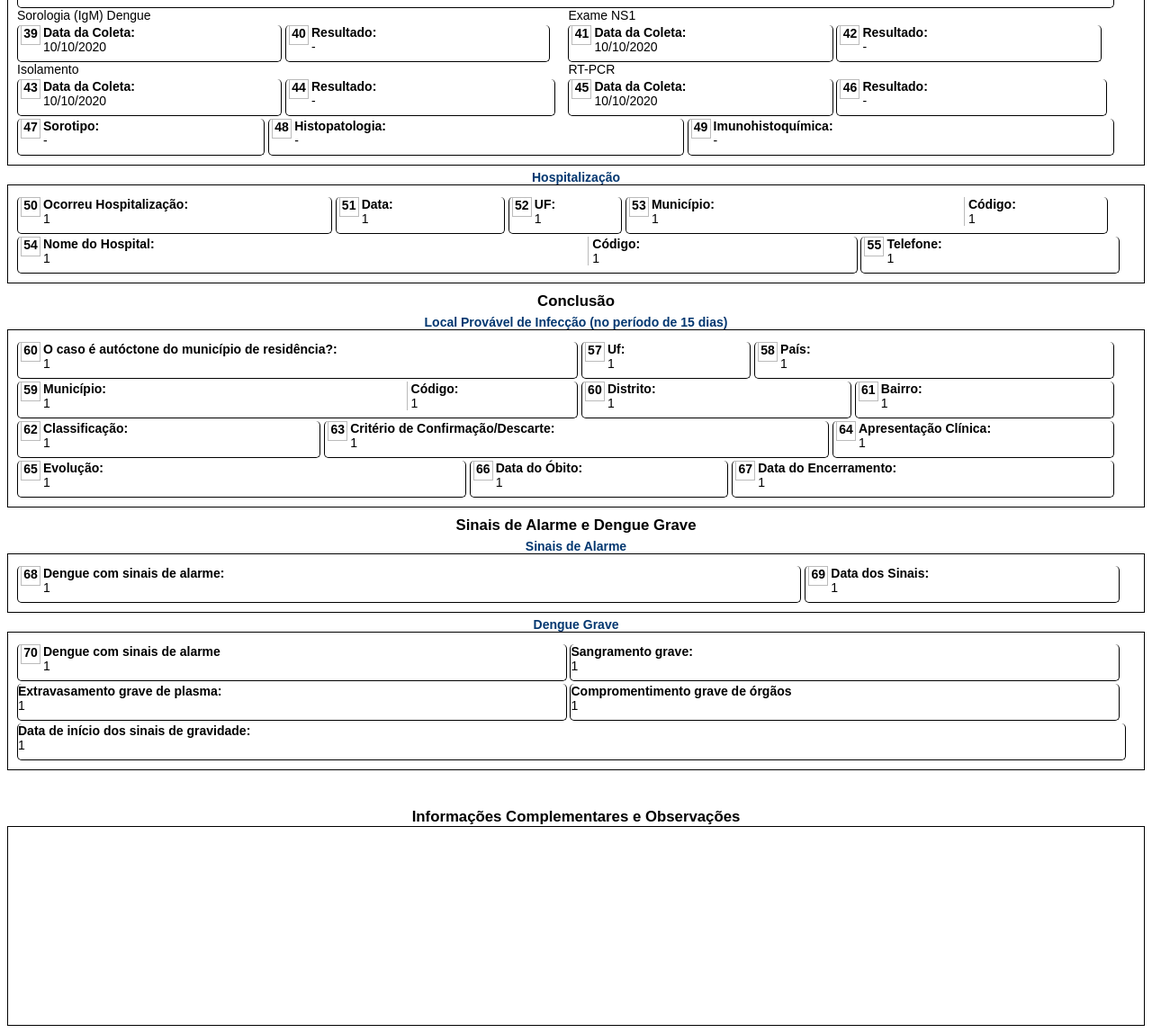
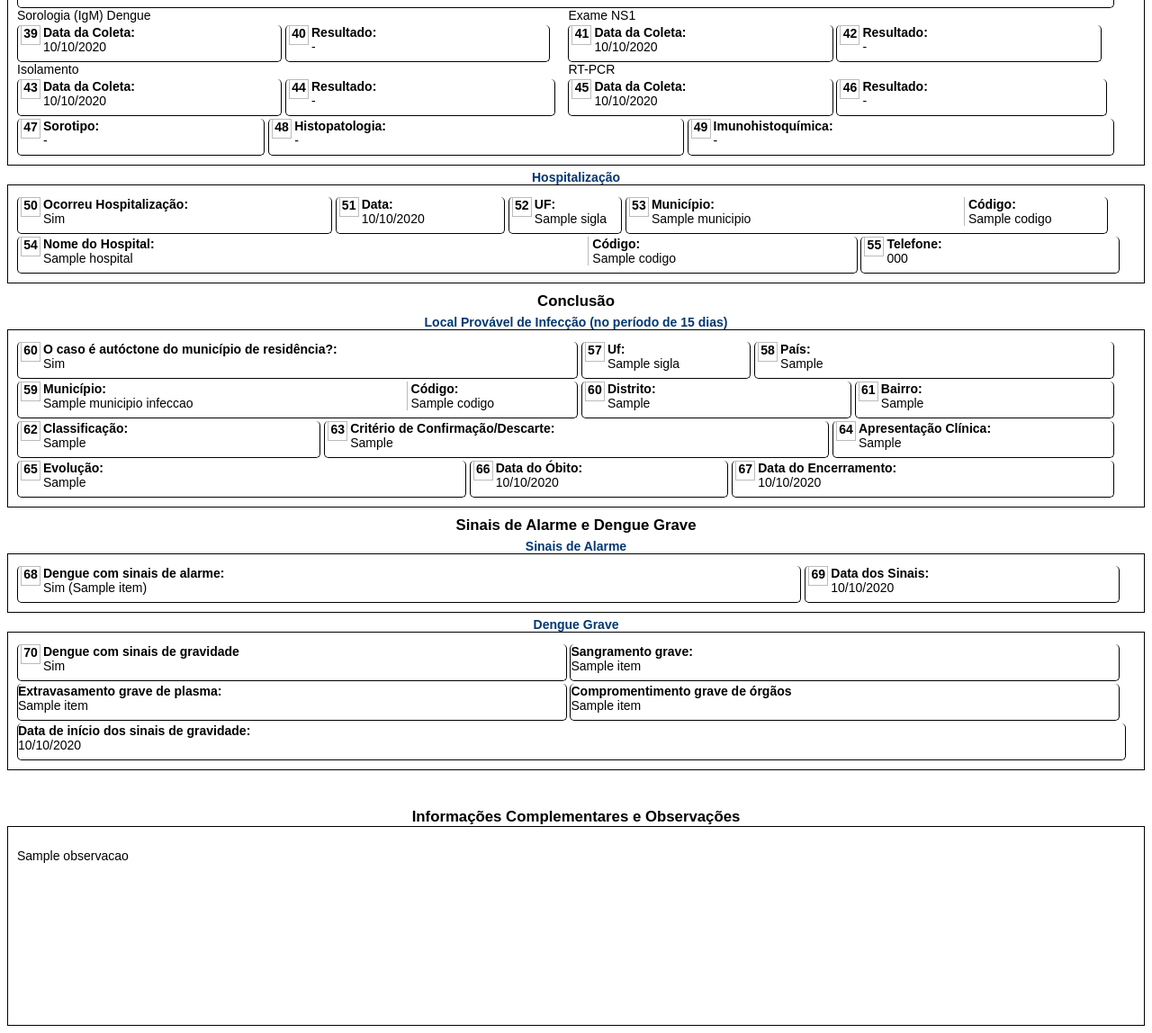
Before and after one commit to brenokcc/notifica, a Django app: template backend/api/templates/ficha.html in a window 1280 px wide. Shown: the part 1300-2448 px from the top of the page at 90% size. Run offline with Django 4.2, Linux system fonts and the light colour scheme; the template is opened without the code that fills it: most values are stand-ins (such as "Sample title", 1, 10 or a date in 2020).

Commit message:
Continuação da implementação

```diff
--- a/backend/api/endpoints/notificacaoindividual.py
+++ b/backend/api/endpoints/notificacaoindividual.py
@@ -43,7 +43,7 @@ class Imprimir(endpoints.InstanceEndpoint[NotificacaoIndividual]):
 
     def get(self):
         if self.request.GET.get('view'):
-            return self.render(dict(obj=self.instance), "ficha.html", pdf=False)
+            return self.render(dict(obj=self.instance), "ficha.html", pdf=True)
         else:
             return FileViewer(self.get_api_url(self.instance.pk) + '?view=1')
 
--- a/backend/api/templates/ficha.html
+++ b/backend/api/templates/ficha.html
@@ -482,44 +482,44 @@
             <div class="item" style="width: 28%">
                 <div class="number">50</div>
                 <div class="cell">
-                    <label>Ocorreu Hospitalização:</label><div>{{ obj.pk }}</div>
+                    <label>Ocorreu Hospitalização:</label><div>{{ obj.hospitalizacao|yesno:"Sim,Não" }}</div>
                 </div>
             </div>
             <div class="item" style="width: 15%">
                 <div class="number">51</div>
                 <div class="cell">
-                    <label>Data:</label><div>{{ obj.pk }}</div>
+                    <label>Data:</label><div>{{ obj.data_hospitalizacao|date:"d/m/Y"|default:"-" }}</div>
                 </div>
             </div>
             <div class="item" style="width: 10%">
                 <div class="number">52</div>
                 <div class="cell">
-                    <label>UF:</label><div>{{ obj.pk }}</div>
+                    <label>UF:</label><div>{{ obj.hospital.municipio.estado.sigla|default:"-" }}</div>
                 </div>
             </div>
             <div class="item" style="width: 43%">
                 <div class="number">53</div>
                 <div class="cell first">
-                    <label>Município:</label><div>{{ obj.pk }}</div>
+                    <label>Município:</label><div>{{ obj.hospital.municipio.nome|default:"-" }}</div>
                 </div>
                 <div class="cell">
-                    <label>Código:</label><div>{{ obj.pk }}</div>
+                    <label>Código:</label><div>{{ obj.hospital.municipio.codigo|default:"-" }}</div>
                 </div>
             </div>
 
             <div class="item" style="width: 75%">
                 <div class="number">54</div>
                 <div class="cell first">
-                    <label>Nome do Hospital:</label><div>{{ obj.pk }}</div>
+                    <label>Nome do Hospital:</label><div>{{ obj.hospital.nome|default:"-" }}</div>
                 </div>
                 <div class="cell">
-                    <label>Código:</label><div>{{ obj.pk }}</div>
+                    <label>Código:</label><div>{{ obj.hospital.codigo|default:"-" }}</div>
                 </div>
             </div>
             <div class="item" style="width: 23%">
                 <div class="number">55</div>
                 <div class="cell">
-                    <label>Telefone:</label><div>{{ obj.pk }}</div>
+                    <label>Telefone:</label><div>{{ obj.hospital.telefone|default:"-" }}</div>
                 </div>
             </div>
         </div>
@@ -530,79 +530,79 @@
             <div class="item" style="width: 50%">
                 <div class="number">60</div>
                 <div class="cell">
-                    <label>O caso é autóctone do município de residência?:</label><div>{{ obj.pk }}</div>
+                    <label>O caso é autóctone do município de residência?:</label><div>{{ obj.autoctone|yesno:"Sim,Não" }}</div>
                 </div>
             </div>
             <div class="item" style="width: 15%">
                 <div class="number">57</div>
                 <div class="cell">
-                    <label>Uf:</label><div>{{ obj.pk }}</div>
+                    <label>Uf:</label><div>{{ obj.municipio_infeccao.estado.sigla }}</div>
                 </div>
             </div>
             <div class="item" style="width: 32%">
                 <div class="number">58</div>
                 <div class="cell">
-                    <label>País:</label><div>{{ obj.pk }}</div>
+                    <label>País:</label><div>{{ obj.pais_infeccao }}</div>
                 </div>
             </div>
 
             <div class="item" style="width: 50%">
                 <div class="number">59</div>
                 <div class="cell first">
-                    <label>Município:</label><div>{{ obj.pk }}</div>
+                    <label>Município:</label><div>{{ obj.municipio_infeccao.nome }}</div>
                 </div>
                 <div class="cell">
-                    <label>Código:</label><div>{{ obj.pk }}</div>
+                    <label>Código:</label><div>{{ obj.municipio_infeccao.codigo }}</div>
                 </div>
             </div>
             <div class="item" style="width: 24%">
                 <div class="number">60</div>
                 <div class="cell">
-                    <label>Distrito:</label><div>{{ obj.pk }}</div>
+                    <label>Distrito:</label><div>{{ obj.distrito_infeccao }}</div>
                 </div>
             </div>
             <div class="item" style="width: 23%">
                 <div class="number">61</div>
                 <div class="cell">
-                    <label>Bairro:</label><div>{{ obj.pk }}</div>
+                    <label>Bairro:</label><div>{{ obj.bairro_infeccao }}</div>
                 </div>
             </div>
 
             <div class="item" style="width: 27%">
                 <div class="number">62</div>
                 <div class="cell">
-                    <label>Classificação:</label><div>{{ obj.pk }}</div>
+                    <label>Classificação:</label><div>{{ obj.classificacao_infeccao }}</div>
                 </div>
             </div>
             <div class="item" style="width: 45%">
                 <div class="number">63</div>
                 <div class="cell">
-                    <label>Critério de Confirmação/Descarte:</label><div>{{ obj.pk }}</div>
+                    <label>Critério de Confirmação/Descarte:</label><div>{{ obj.criterio_confirmacao }}</div>
                 </div>
             </div>
             <div class="item" style="width: 25%">
                 <div class="number">64</div>
                 <div class="cell">
-                    <label>Apresentação Clínica:</label><div>{{ obj.pk }}</div>
+                    <label>Apresentação Clínica:</label><div>{{ obj.apresentacao_clinica }}</div>
                 </div>
             </div>
 
             <div class="item" style="width: 40%">
                 <div class="number">65</div>
                 <div class="cell">
-                    <label>Evolução:</label><div>{{ obj.pk }}</div>
+                    <label>Evolução:</label><div>{{ obj.evolucao_caso }}</div>
                 </div>
             </div>
             <div class="item" style="width: 23%">
                 <div class="number">66</div>
                 <div class="cell">
-                    <label>Data do Óbito:</label><div>{{ obj.pk }}</div>
+                    <label>Data do Óbito:</label><div>{{ obj.data_obito|date:"d/m/Y"|default:"-" }}</div>
                 </div>
             </div>
             <div class="item" style="width: 34%">
                 <div class="number">67</div>
                 <div class="cell">
-                    <label>Data do Encerramento:</label><div>{{ obj.pk }}</div>
+                    <label>Data do Encerramento:</label><div>{{ obj.data_encerramento|date:"d/m/Y"|default:"-" }}</div>
                 </div>
             </div>
         </div>
@@ -613,13 +613,19 @@
             <div class="item" style="width: 70%">
                 <div class="number">68</div>
                 <div class="cell">
-                    <label>Dengue com sinais de alarme:</label><div>{{ obj.pk }}</div>
+                    <label>Dengue com sinais de alarme:</label>
+                    <div>
+                        {{ obj.dengue_com_sinais_de_alarme|yesno:"Sim,Não" }}
+                        {% if obj.dengue_com_sinais_de_alarme %}
+                            ({% for item in obj.sinais_alarme_dengue.all %}{{ item }}{% if not forloop.last %} | {% endif %}{% endfor %})
+                        {% endif %}
+                    </div>
                 </div>
             </div>
             <div class="item" style="width: 28%">
                 <div class="number">69</div>
                 <div class="cell">
-                    <label>Data dos Sinais:</label><div>{{ obj.pk }}</div>
+                    <label>Data dos Sinais:</label><div>{{ obj.data_inicio_sinais_alarme|date:"d/m/Y"|default:"-"  }}</div>
                 </div>
             </div>
         </div>
@@ -629,29 +635,31 @@
                     <div class="item" style="width: 49%">
                         <div class="number">70</div>
                         <div class="cell">
-                            <label>Dengue com sinais de alarme</label><div>{{ obj.pk }}</div>
+                            <label>Dengue com sinais de gravidade</label><div>
+                                {{ obj.dengue_grave|yesno:"Sim,Não" }}
+                            </div>
                         </div>
                     </div>
                     <div class="item" style="width: 49%">
                         <div class="cell">
-                            <label>Sangramento grave:</label><div>{{ obj.pk }}</div>
+                            <label>Sangramento grave:</label><div>{% for item in obj.sinais_sangramento_grave.all %}{{ item }}{% if not forloop.last %} | {% endif %}{% endfor %}</div>
                         </div>
                     </div>
 
                     <div class="item" style="width: 49%">
                         <div class="cell">
-                            <label>Extravasamento grave de plasma:</label><div>{{ obj.pk }}</div>
+                            <label>Extravasamento grave de plasma:</label><div>{% for item in obj.sinais_extravasamento_plasma.all %}{{ item }}{% if not forloop.last %} | {% endif %}{% endfor %}</div>
                         </div>
                     </div>
                     <div class="item" style="width: 49%">
                         <div class="cell">
-                            <label>Compromentimento grave de órgãos</label><div>{{ obj.pk }}</div>
+                            <label>Compromentimento grave de órgãos</label><div>{% for item in obj.sinais_comprometimento_orgaos.all %}{{ item }}{% if not forloop.last %} | {% endif %}{% endfor %}</div>
                         </div>
                     </div>
 
                     <div class="item" style="width: 99%">
                         <div class="cell">
-                            <label>Data de início dos sinais de gravidade:</label><div>{{ obj.pk }}</div>
+                            <label>Data de início dos sinais de gravidade:</label><div>{{ obj.data_inicio_sinais_graves|date:"d/m/Y"|default:"-" }}</div>
                         </div>
                     </div>
                 </div>
@@ -661,7 +669,7 @@
 
         <div class="title center">Informações Complementares e Observações</div>
         <div class="bloco bordered" style="height: 200px;">
-
+            {{ obj.observacao|linebreaks }}
         </div>
 
     </body>
```
Also changed, not shown: backend/api/__init__.py (+39 -29 lines), backend/api/models.py (+6 -2 lines), backend/api/migrations/0006_hospital_telefone.py (added), backend/api/migrations/0007_notificacaoindividual_autoctone.py (added), backend/api/migrations/0008_notificacaoindividual_data_encerramento_and_more.py (added).
